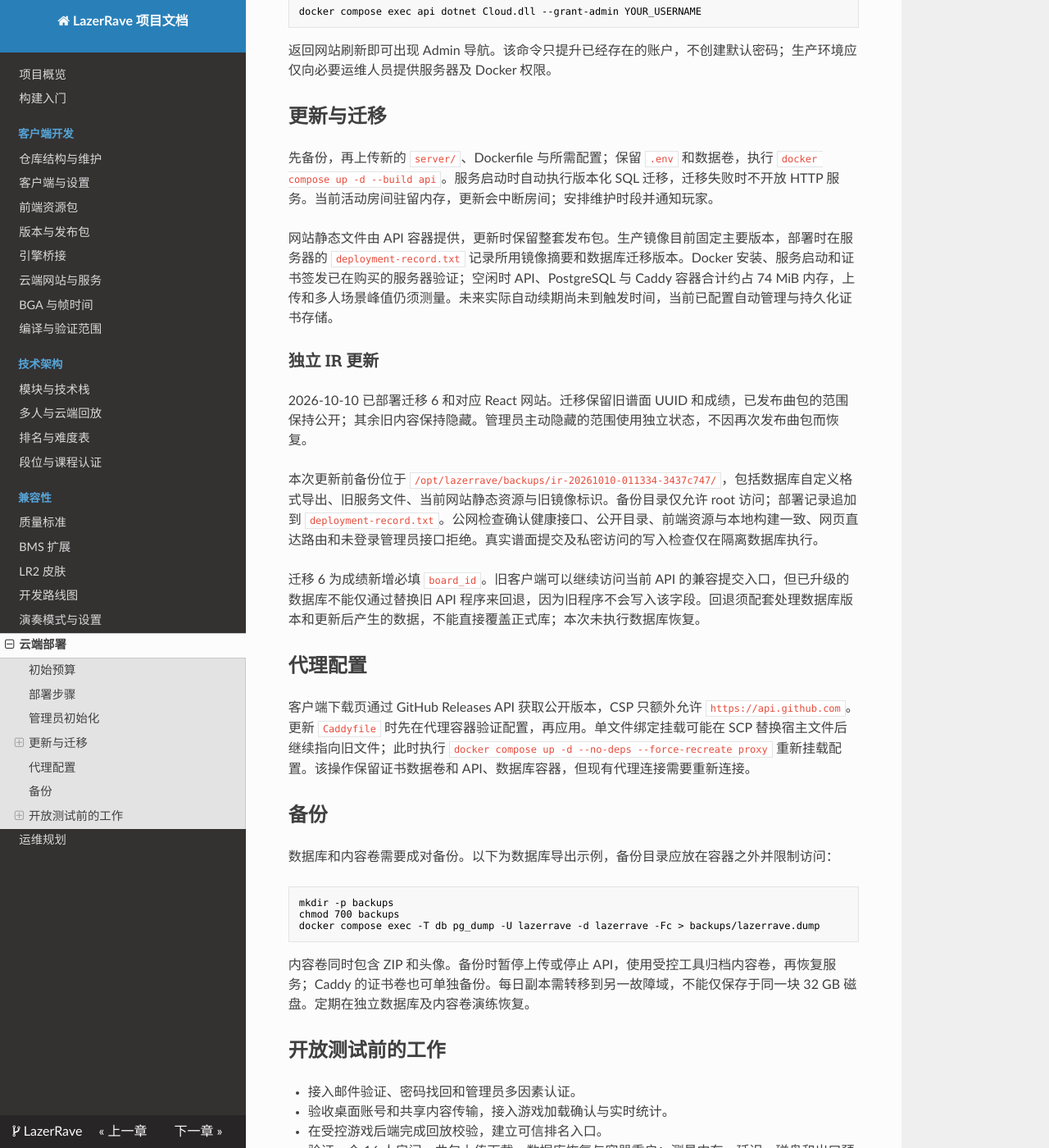
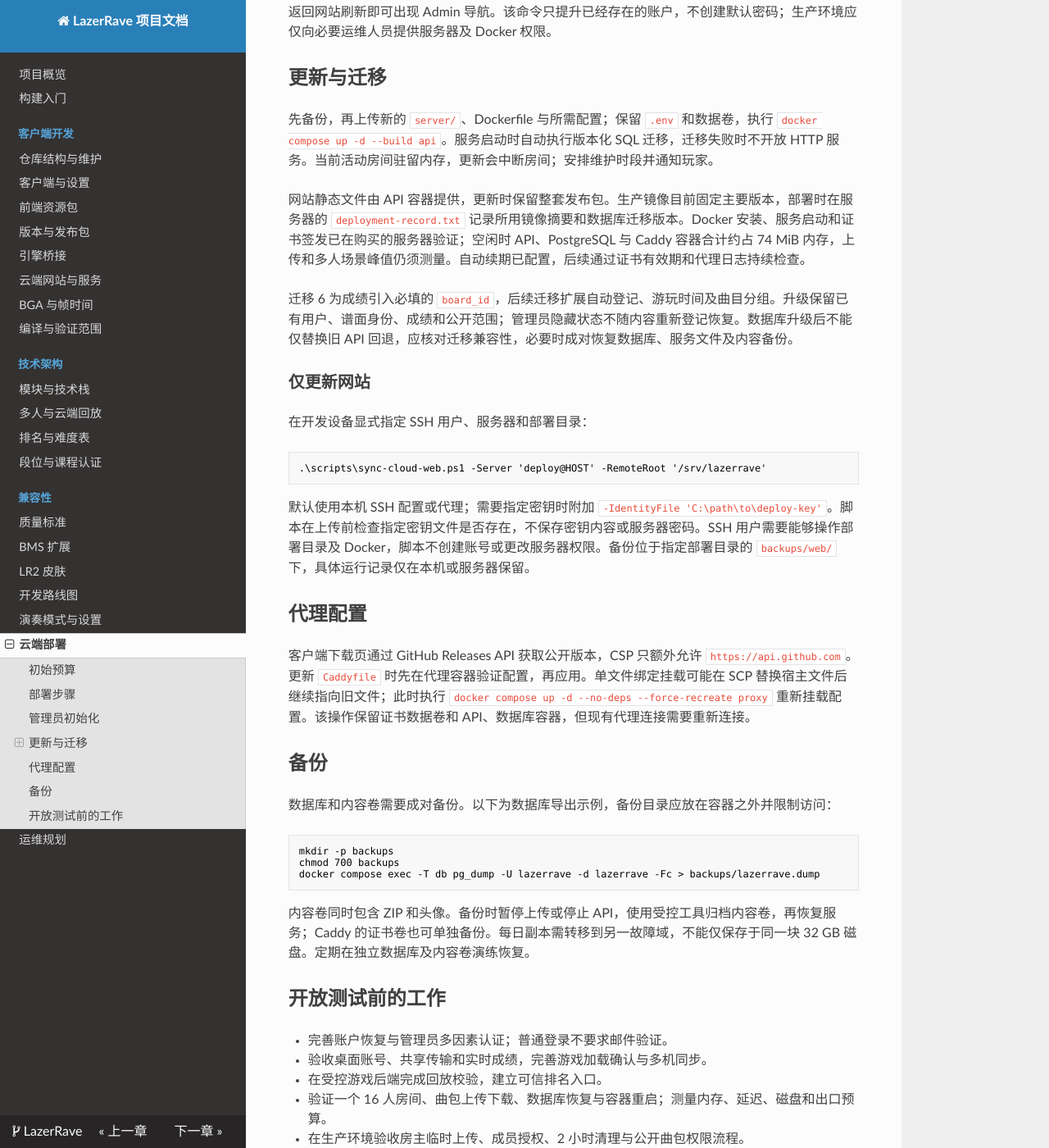
Before and after one commit to feecat/LazerRave, an MkDocs documentation site: the page built from docs/operations/cloud-deployment.md, in a window 1280 px wide and 1400 px high, scrolled down 1937 px. Shown: the whole window at 82% size. Built offline with MkDocs 1.6.1, drawn with Linux system fonts in a browser that asks for light colours; some of the changed text lies outside the part shown.

Commit message:
Require explicit website deployment settings

````diff
--- a/docs/operations/cloud-deployment.md
+++ b/docs/operations/cloud-deployment.md
@@ -1,8 +1,8 @@
 # LazerRave.com 部署
 
-初始服务已于 2026-10-09 部署至 [lazerrave.com](https://lazerrave.com)。主机地址为 `64.176.63.104`，系统为 Ubuntu 26.04.1 LTS x86-64，规格为 1 vCPU、约 950 MiB 可用物理内存、32 GB NVMe，已配置约 3 GiB 交换空间。部署目录为 `/opt/lazerrave/`，Compose 项目名为 `lazerrave`。部署包面向 x86-64 Linux；32 位 x86 不适用。
+本指南适用于 Ubuntu x86-64 单机部署，生产网站为 [lazerrave.com](https://lazerrave.com)，Compose 项目名为 `lazerrave`。服务器地址、SSH 用户、密钥及实际部署目录由管理员在本机配置，不纳入公开仓库。下文的 `HOST`、`deploy` 和 `/srv/lazerrave` 均为示例，使用时替换为自己的部署参数。
 
-HTTPS 由 Caddy 使用 Let's Encrypt ACME 签发和自动续期，不配置证书通知邮箱。证书与 ACME 账户保存在持久化 `caddy_data` 卷，需保持 80/443 端口和正确的 DNS 解析。首次部署验证了 HTTPS 首页、注册路由、健康检查、公开曲包和房间读取、未登录管理员请求拒绝以及 www 重定向；当前数据库迁移已包含版本 1–6。版本 5 添加可空的普通 SCORE 与统一索引；版本 6 将 IR 与曲包发布分离，并增加排行范围、私密成员和成绩撤销状态。未进行公网 16 人负载或实际曲包传输验收。
+HTTPS 由 Caddy 使用 Let's Encrypt ACME 签发和自动续期，不配置证书通知邮箱。证书与 ACME 账户保存在持久化 `caddy_data` 卷，需保持 80/443 端口和正确的 DNS 解析。当前数据库结构包含迁移 1–9，覆盖账户、曲包、独立 IR、真实演奏时间、曲目分组与上下文难度解析；更新顺序见下文。公网完整多机负载与持续运行验收仍待完善。
 
 ## 初始预算
 
@@ -22,13 +22,13 @@ HTTPS 由 Caddy 使用 Let's Encrypt ACME 签发和自动续期，不配置证
 
 ## 部署步骤
 
-1. 开发设备执行 `build.cmd -Cloud`，将整个 `out/cloud/` 上传到服务器，例如 `/opt/lazerrave/`。
+1. 开发设备执行 `build.cmd -Cloud`，将整个 `out/cloud/` 上传到自行选择的部署目录，例如 `/srv/lazerrave/`。
 2. 按 [Docker Ubuntu 安装文档](https://docs.docker.com/engine/install/ubuntu/) 安装 Docker Engine 与 Compose 插件。已有 Ubuntu 版本须处于受支持范围。
 3. 为 `lazerrave.com` 和 `www.lazerrave.com` 设置指向主机的 DNS A 记录；只有服务器实际支持 IPv6 时才配置 AAAA。允许外网访问 TCP 80、443，SSH 按运维来源限制；数据库和 API 不开放公网端口。
 4. 在服务器复制配置并填写数据库随机密码：
 
 ```bash
-cd /opt/lazerrave
+cd /srv/lazerrave
 cp .env.example .env
 chmod 600 .env
 nano .env
@@ -60,15 +60,19 @@ docker compose exec api dotnet Cloud.dll --grant-admin YOUR_USERNAME
 
 先备份，再上传新的 `server/`、Dockerfile 与所需配置；保留 `.env` 和数据卷，执行 `docker compose up -d --build api`。服务启动时自动执行版本化 SQL 迁移，迁移失败时不开放 HTTP 服务。当前活动房间驻留内存，更新会中断房间；安排维护时段并通知玩家。
 
-网站静态文件由 API 容器提供，更新时保留整套发布包。生产镜像目前固定主要版本，部署时在服务器的 `deployment-record.txt` 记录所用镜像摘要和数据库迁移版本。Docker 安装、服务启动和证书签发已在购买的服务器验证；空闲时 API、PostgreSQL 与 Caddy 容器合计约占 74 MiB 内存，上传和多人场景峰值仍须测量。未来实际自动续期尚未到触发时间，当前已配置自动管理与持久化证书存储。
+网站静态文件由 API 容器提供，更新时保留整套发布包。生产镜像目前固定主要版本，部署时在服务器的 `deployment-record.txt` 记录所用镜像摘要和数据库迁移版本。Docker 安装、服务启动和证书签发已在购买的服务器验证；空闲时 API、PostgreSQL 与 Caddy 容器合计约占 74 MiB 内存，上传和多人场景峰值仍须测量。自动续期已配置，后续通过证书有效期和代理日志持续检查。
 
-### 独立 IR 更新
+迁移 6 为成绩引入必填的 `board_id`，后续迁移扩展自动登记、游玩时间及曲目分组。升级保留已有用户、谱面身份、成绩和公开范围；管理员隐藏状态不随内容重新登记恢复。数据库升级后不能仅替换旧 API 回退，应核对迁移兼容性，必要时成对恢复数据库、服务文件及内容备份。
 
-2026-10-10 已部署迁移 6 和对应 React 网站。迁移保留旧谱面 UUID 和成绩，已发布曲包的范围保持公开；其余旧内容保持隐藏。管理员主动隐藏的范围使用独立状态，不因再次发布曲包而恢复。
+### 仅更新网站
 
-本次更新前备份位于 `/opt/lazerrave/backups/ir-20261010-011334-3437c747/`，包括数据库自定义格式导出、旧服务文件、当前网站静态资源与旧镜像标识。备份目录仅允许 root 访问；部署记录追加到 `deployment-record.txt`。公网检查确认健康接口、公开目录、前端资源与本地构建一致、网页直达路由和未登录管理员接口拒绝。真实谱面提交及私密访问的写入检查仅在隔离数据库执行。
+在开发设备显式指定 SSH 用户、服务器和部署目录：
 
-迁移 6 为成绩新增必填 `board_id`。旧客户端可以继续访问当前 API 的兼容提交入口，但已升级的数据库不能仅通过替换旧 API 程序来回退，因为旧程序不会写入该字段。回退须配套处理数据库版本和更新后产生的数据，不能直接覆盖正式库；本次未执行数据库恢复。
+```powershell
+.\scripts\sync-cloud-web.ps1 -Server 'deploy@HOST' -RemoteRoot '/srv/lazerrave'
+```
+
+默认使用本机 SSH 配置或代理；需要指定密钥时附加 `-IdentityFile 'C:\path\to\deploy-key'`。脚本在上传前检查指定密钥文件是否存在，不保存密钥内容或服务器密码。SSH 用户需要能够操作部署目录及 Docker，脚本不创建账号或更改服务器权限。备份位于指定部署目录的 `backups/web/` 下，具体运行记录仅在本机或服务器保留。
 
 ## 代理配置
 
@@ -88,14 +92,10 @@ docker compose exec -T db pg_dump -U lazerrave -d lazerrave -Fc > backups/lazerr
 
 ## 开放测试前的工作
 
-- 接入邮件验证、密码找回和管理员多因素认证。
-- 验收桌面账号和共享内容传输，接入游戏加载确认与实时统计。
+- 完善账户恢复与管理员多因素认证；普通登录不要求邮件验证。
+- 验收桌面账号、共享传输和实时成绩，完善游戏加载确认与多机同步。
 - 在受控游戏后端完成回放校验，建立可信排名入口。
 - 验证一个 16 人房间、曲包上传下载、数据库恢复与容器重启；测量内存、延迟、磁盘和出口预算。
 - 在生产环境验收房主临时上传、成员授权、2 小时清理与公开曲包权限流程。
 
 完整接口与实现边界见 [云端网站与服务](../development/cloud.md)。更大容量规划见 [服务器容量](server-capacity.md)。
-
-### 自动 IR 提交更新
-
-2026-10-10 已部署迁移 7。公开目录默认自动展示普通登记，私人及审核隐藏范围保留；服务器接收并区分真实演奏时间与上传时间。更新前确认没有活动房间并完成数据库、服务文件和镜像备份，备份目录为 `/opt/lazerrave/backups/ir-auto-20261010-014440-f7eed24a/`。公网只读检查通过公开目录、六种目录排序、难度过滤、三种排行排序、时间字段、无效排序拒绝及静态文件哈希一致性。迁移不可逆向套用旧程序；回退需配套处理数据库及更新后的成绩。
````
Also changed, not shown: 1 other file.
